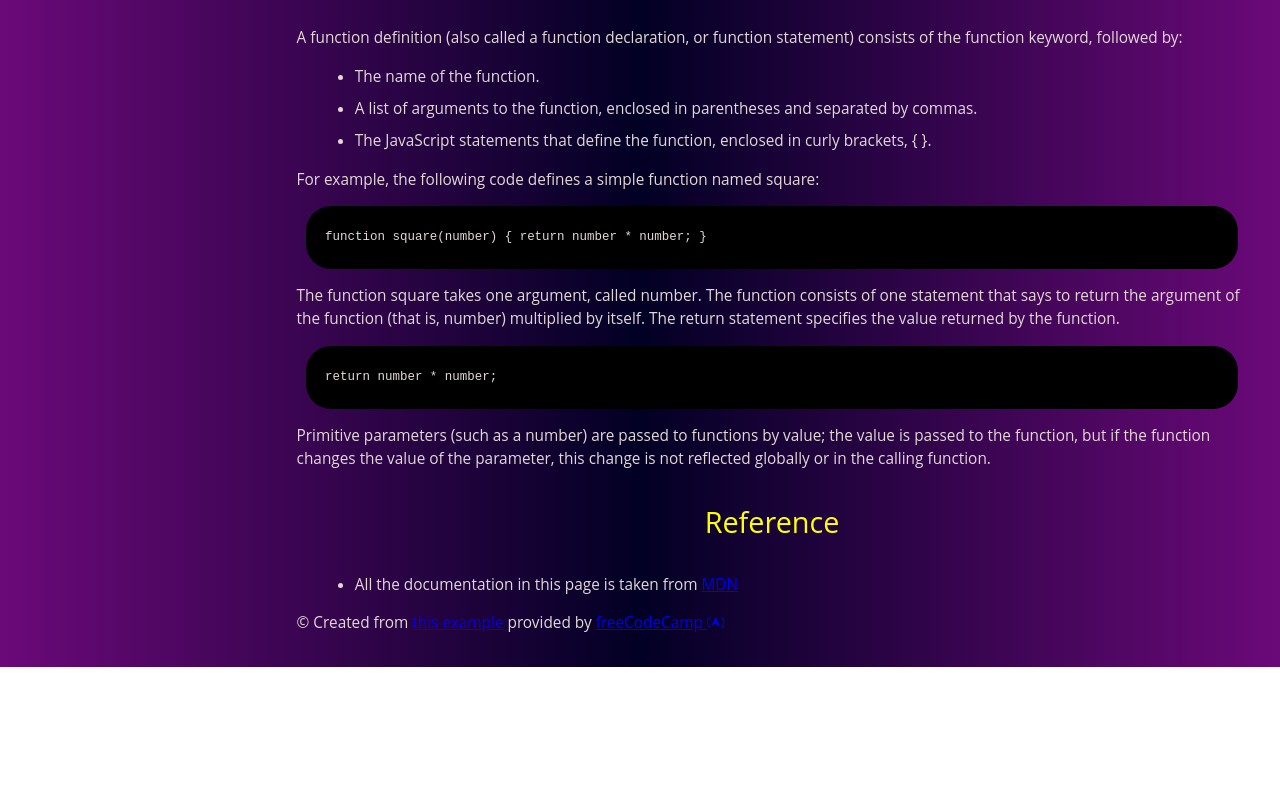
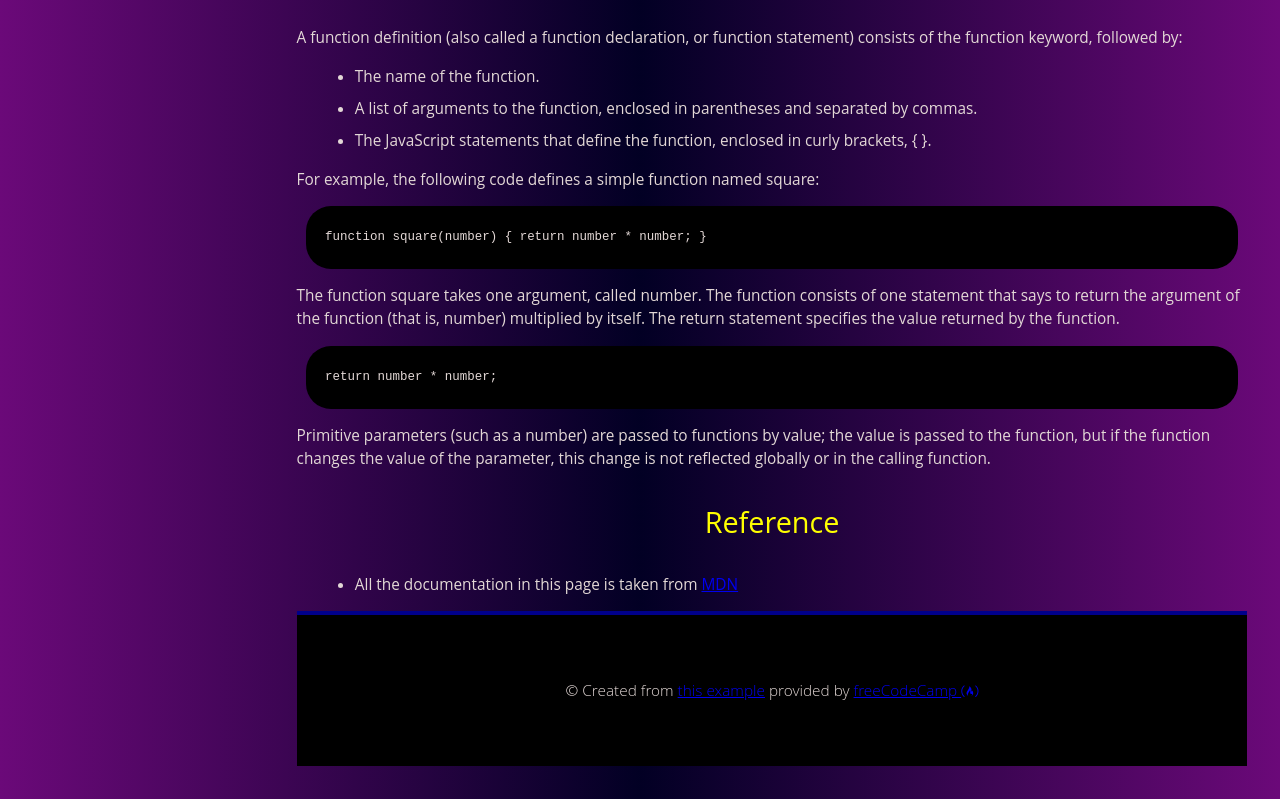
Before and after one commit to MushfiqPlabon/technicalDocJS, a plain HTML site: page index.html in a window 1280 px wide. Shown: the part 5664-6463 px from the top of the page. Before the commit the page ends 6331 px from the top, so only its background shows below. Drawn offline with Linux system fonts and the light colour scheme.

Commit message:
Update style.css

```diff
--- a/style.css
+++ b/style.css
@@ -128,3 +128,33 @@ code {
     margin-top: 50%;
   }
 }
+
+footer {
+  font-weight: 300;
+  display: flex;
+  justify-content: space-evenly;
+  align-items: center;
+  align-self: center;
+  padding: 2rem;
+  background: black;
+  border-top: 4px solid darkblue;
+}
+
+footer > p {
+  margin: 2rem;
+}
+
+footer i {
+  vertical-align: middle;
+}
+
+@media (max-width: 28.75em) {
+  footer {
+    flex-direction: column;
+    text-align: center;
+  }
+}
+
+.codepen {
+  text-decoration: underline;
+}
```
